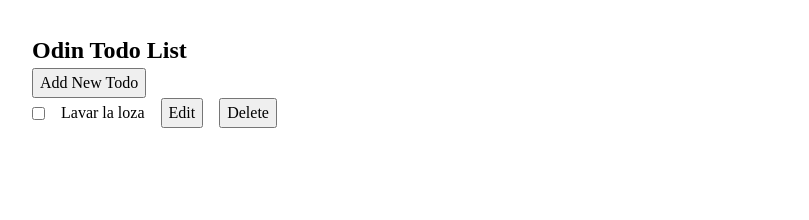
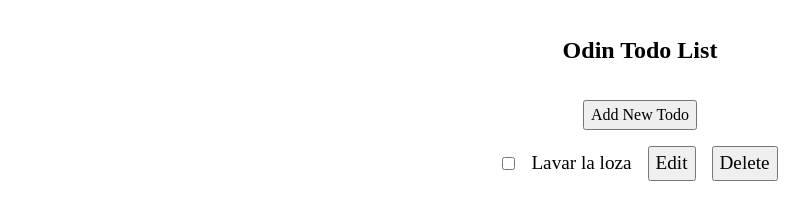
Before and after one commit to educanales/odin-todo-list, a website built with webpack: page src/template.html in a window 1280 px wide. Shown: the whole page, without its empty margins (0-809 px from the left). Built offline with nearby package versions, Linux system fonts and the light colour scheme.

Commit message:
Add styles to header and main elements

```diff
--- a/src/styles.css
+++ b/src/styles.css
@@ -46,10 +46,25 @@ body {
   padding: 2rem;
 }
 
+header {
+  display: flex;
+  justify-content: center;
+  margin-bottom: 2rem;
+}
+
+main {
+  display: flex;
+  gap: 1rem;
+  flex-direction: column;
+  align-items: center;
+}
+
 .todo-card {
   display: flex;
   gap: 1rem;
   align-items: center;
+  margin-bottom: 1rem;
+  font-size: 1.2rem;
 }
 
 .checked {
```
